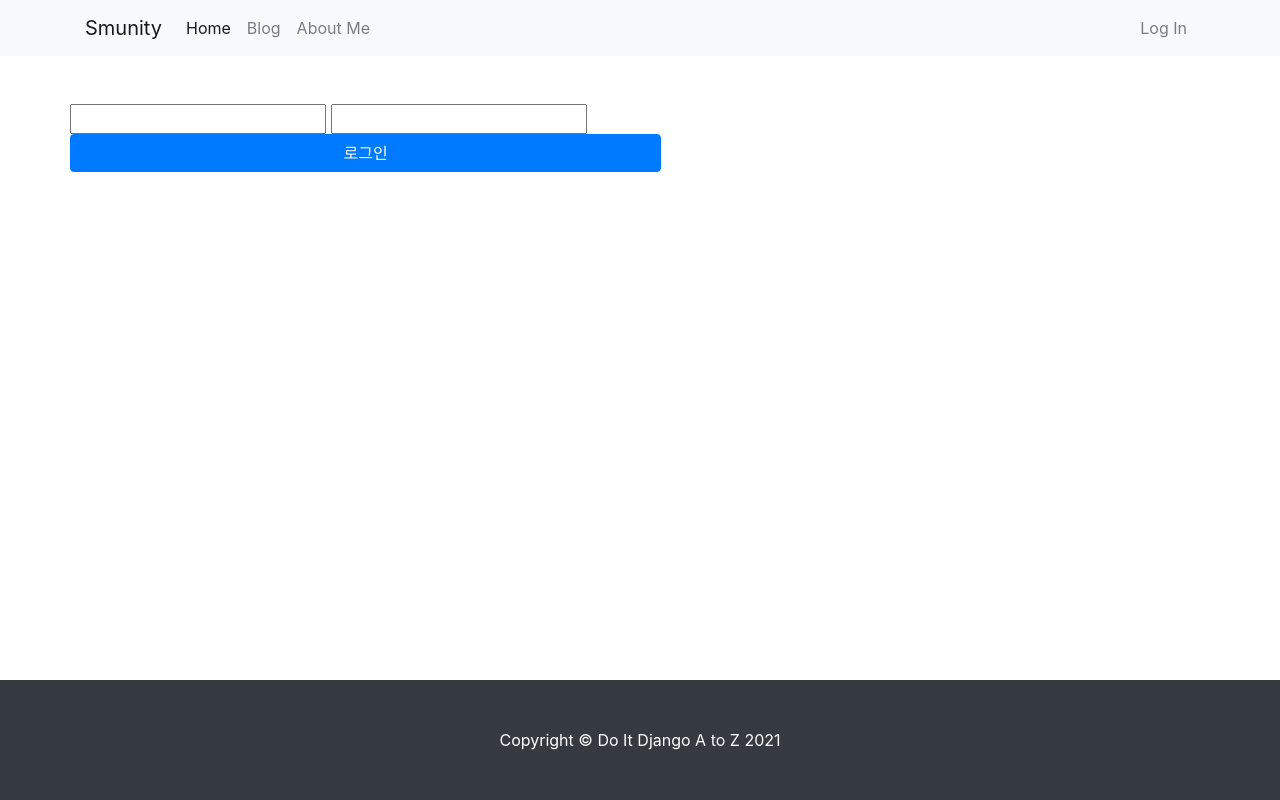
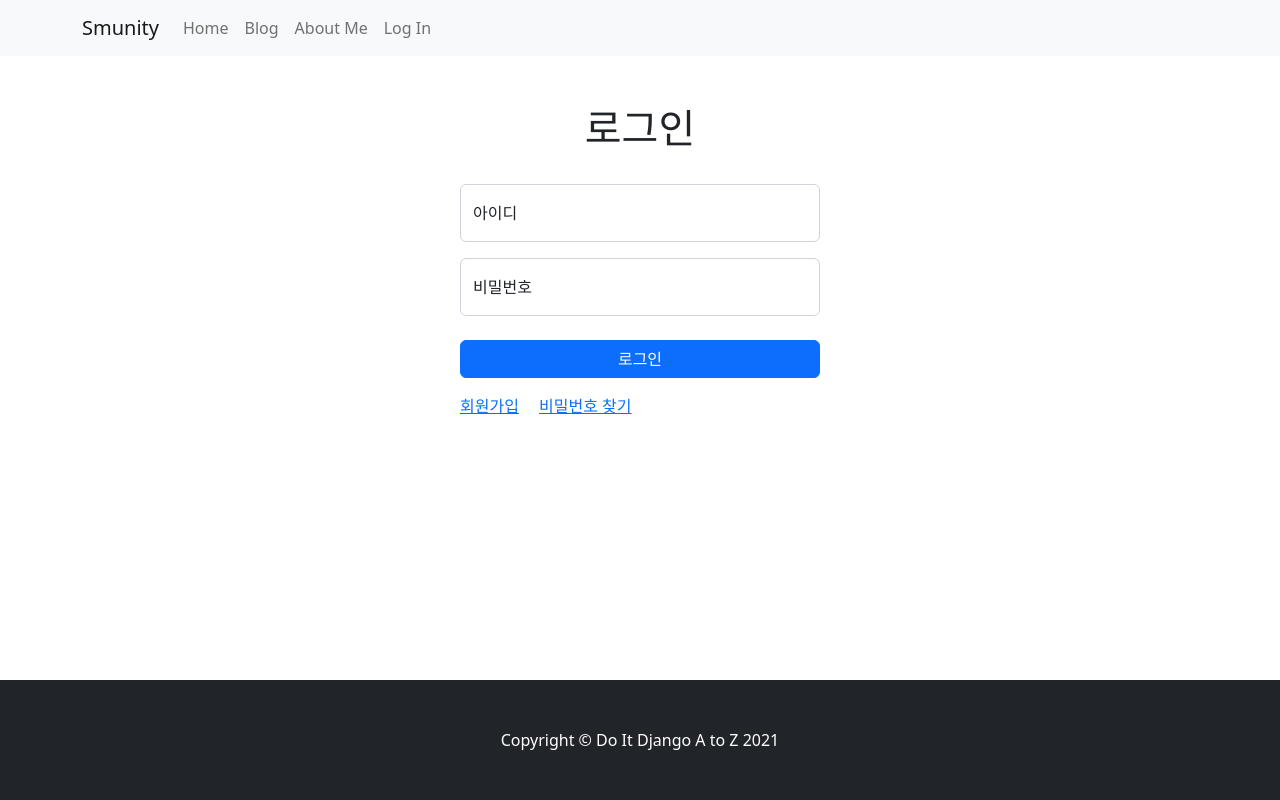
Before and after one commit to smu-nity/Tools, a Django app: page /account/login/ in a window 1280 px wide. Run offline with Django 4.2, Linux system fonts and the light colour scheme; some libraries are stand-ins or nearby versions.

Commit message:
feat: frontend-login

```diff
--- a/templates/account/login.html
+++ b/templates/account/login.html
@@ -5,62 +5,42 @@
     <meta charset="UTF-8">
     <title>Do It Django</title>
 
-    <link rel="stylesheet" href="{% static 'bootstrap/css/bootstrap.min.css' %}" media="screen">
-    <script src="https://kit.fontawesome.com/726bbd6862.js" crossorigin="anonymous"></script>
+    <link href="https://cdn.jsdelivr.net/npm/bootstrap@5.2.0/dist/css/bootstrap.min.css" rel="stylesheet" integrity="sha384-gH2yIJqKdNHPEq0n4Mqa/HGKIhSkIHeL5AyhkYV8i59U5AR6csBvApHHNl/vI1Bx" crossorigin="anonymous">
 </head>
 <body>
 
-{% include 'navbar.html' %}
+    {% include 'navbar.html'%}
 
-<section>
-    <div class="container my-5">
-        <div class="row justify-content-between">
-            <form class="login" method="POST">
-                {% csrf_token %}
-                <input type="text" name="username" />
-                <input type="password" name="password" />
-                <button class="btn btn-primary" type="submit" style="width: 100%">로그인</button>
-            </form>
+    <div class="container my-5" style="width: 30%">
+        <center>
+            <div class="col-4">
+                <h1 class="nav-title">로그인</h1>
+            </div>
+        </center>
+        <br>
+        <form class="login" method="POST" action="">
+          {% csrf_token %}
+          <div class="form-floating mb-3">
+              <input type="text" class="form-control" name="username" id="floatingInput" placeholder="name@example.com">
+              <label for="floatingInput">아이디</label>
+            </div>
+            <div class="form-floating">
+              <input type="password" class="form-control" name="password" id="floatingPassword" placeholder="Password">
+              <label for="floatingPassword">비밀번호</label>
+            </div>
+            <br>
+          <button class="btn btn-primary" type="submit" style="width: 100%">로그인</button>
+        </form>
+        <div style="margin-top: 1rem">
+            <a href="" class="a-tag">회원가입</a>
+            <a style="margin-left: 1rem" href="" class="a-tag" >비밀번호 찾기</a>
         </div>
     </div>
-</section>
 
-<div class="fixed-bottom">
-    {% include 'footer.html' %}
-</div>
+    {% include 'footer.html'%}
+</body>
 
-<script src="https://code.jquery.com/jquery-3.4.1.slim.min.js"
-        integrity="sha384-J6qa4849blE2+poT4WnyKhv5vZF5SrPo0iEjwBvKU7imGFAV0wwj1yYfoRSJoZ+n"
-        crossorigin="anonymous"></script>
-<script src="https://cdn.jsdelivr.net/npm/popper.js@1.16.0/dist/umd/popper.min.js"
-        integrity="sha384-Q6E9RHvbIyZFJoft+2mJbHaEWldlvI9IOYy5n3zV9zzTtmI3UksdQRVvoxMfooAo"
-        crossorigin="anonymous"></script>
-<script src="https://stackpath.bootstrapcdn.com/bootstrap/4.4.1/js/bootstrap.min.js"
-        integrity="sha384-wfSDF2E50Y2D1uUdj0O3uMBJnjuUD4Ih7YwaYd1iqfktj0Uod8GCExl3Og8ifwB6"
-        crossorigin="anonymous"></script>
+<script src="https://code.jquery.com/jquery-3.4.1.slim.min.js" integrity="sha384-J6qa4849blE2+poT4WnyKhv5vZF5SrPo0iEjwBvKU7imGFAV0wwj1yYfoRSJoZ+n" crossorigin="anonymous"></script>
+<script src="https://stackpath.bootstrapcdn.com/bootstrap/4.4.1/js/bootstrap.min.js" integrity="sha384-wfSDF2E50Y2D1uUdj0O3uMBJnjuUD4Ih7YwaYd1iqfktj0Uod8GCExl3Og8ifwB6" crossorigin="anonymous"></script>
 
-
-</body>
 </html>
-
-
-    </div>
-</section>
-
-<div class="fixed-bottom">
-    {% include 'footer.html' %}
-</div>
-
-<script src="https://code.jquery.com/jquery-3.4.1.slim.min.js"
-        integrity="sha384-J6qa4849blE2+poT4WnyKhv5vZF5SrPo0iEjwBvKU7imGFAV0wwj1yYfoRSJoZ+n"
-        crossorigin="anonymous"></script>
-<script src="https://cdn.jsdelivr.net/npm/popper.js@1.16.0/dist/umd/popper.min.js"
-        integrity="sha384-Q6E9RHvbIyZFJoft+2mJbHaEWldlvI9IOYy5n3zV9zzTtmI3UksdQRVvoxMfooAo"
-        crossorigin="anonymous"></script>
-<script src="https://stackpath.bootstrapcdn.com/bootstrap/4.4.1/js/bootstrap.min.js"
-        integrity="sha384-wfSDF2E50Y2D1uUdj0O3uMBJnjuUD4Ih7YwaYd1iqfktj0Uod8GCExl3Og8ifwB6"
-        crossorigin="anonymous"></script>
-
-
-</body>
-</html>
```
Also changed, not shown: templates/core/home.html (+6 -16 lines).
